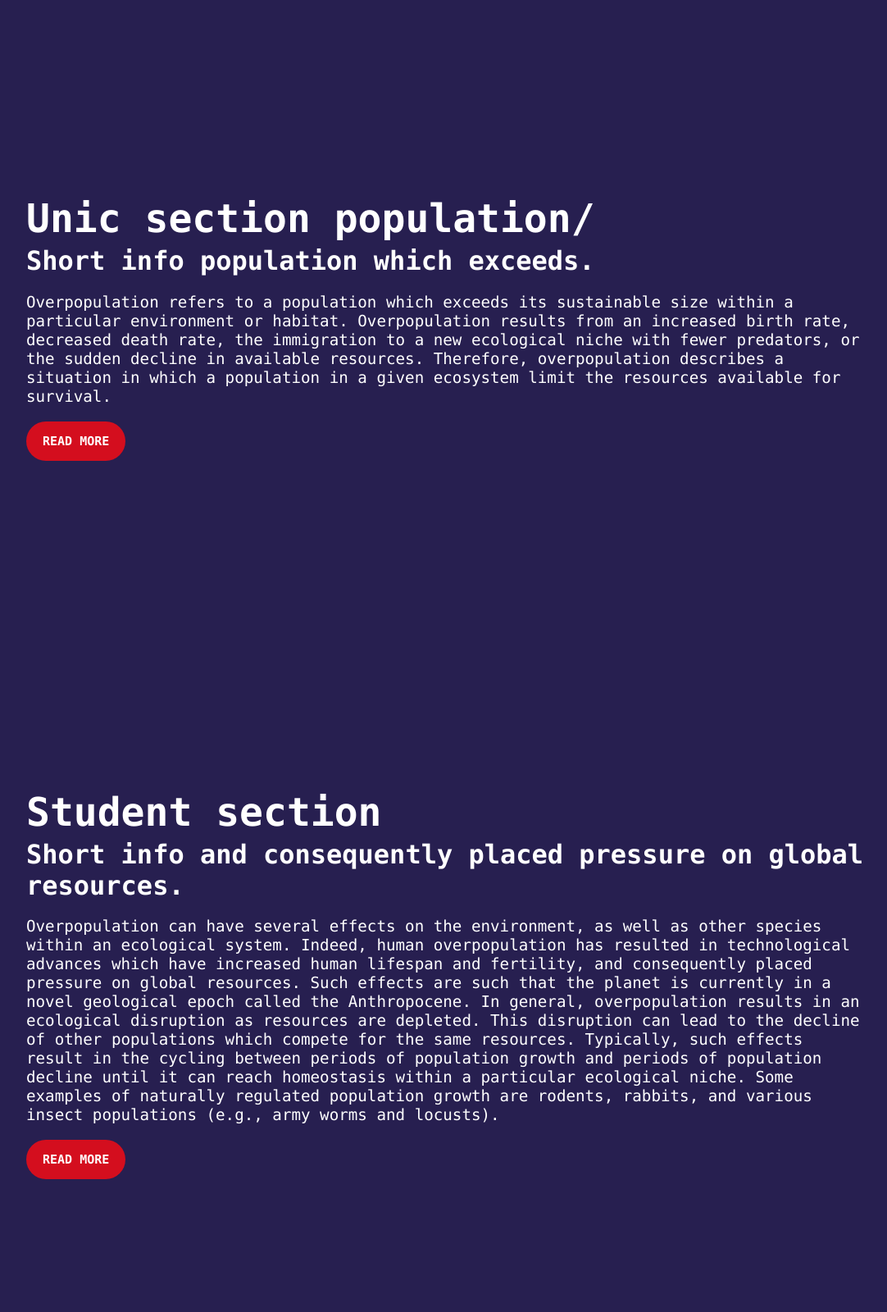
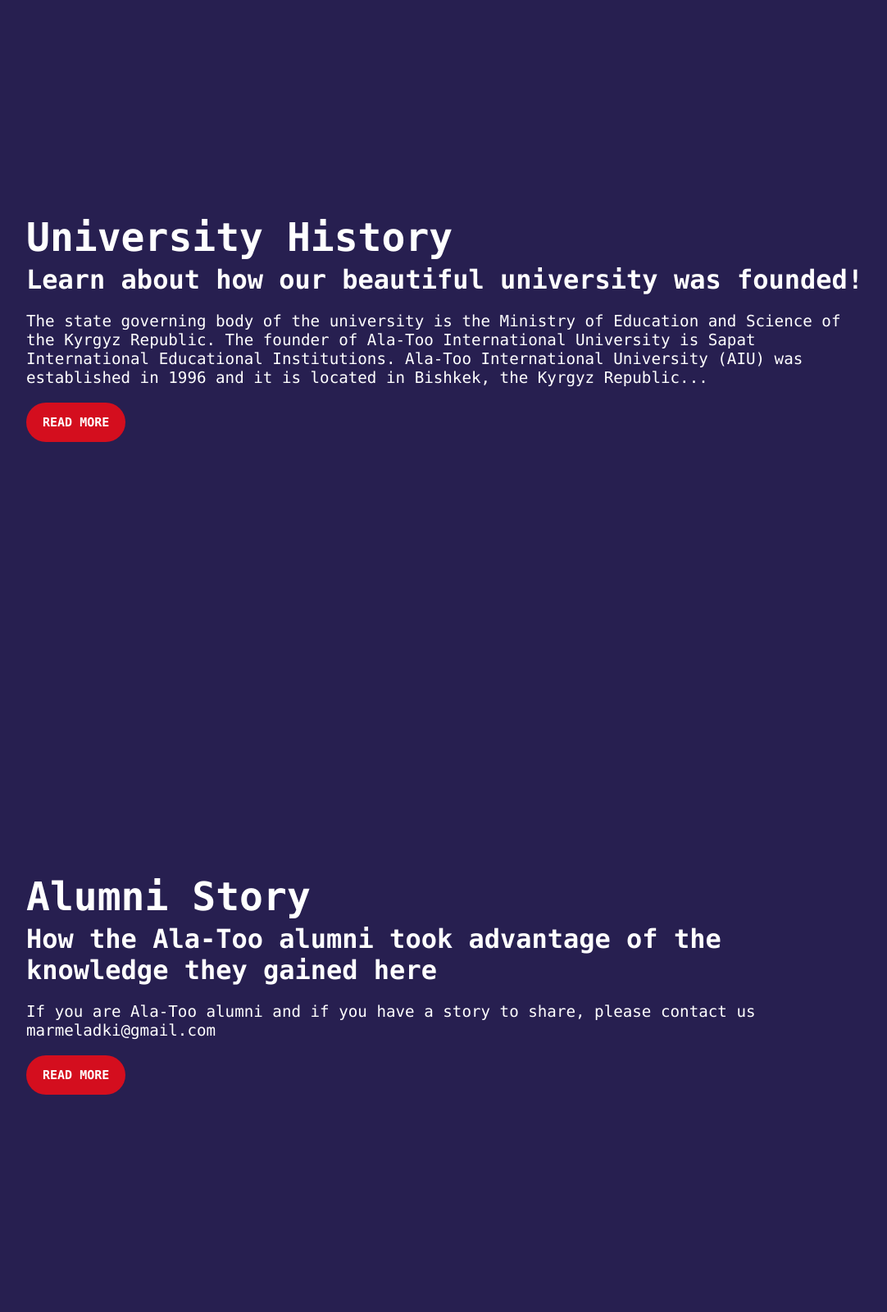
Before and after one commit to luianqi/django-project, a Django app: page /slider in a window 1280 px wide. Shown: the whole page at 82% size, without its empty margins (96-1178 px from the left). Run offline with Django 3.2, Linux system fonts and the light colour scheme.

Commit message:
edited out

```diff
--- a/Memo/main/templates/main/slider.html
+++ b/Memo/main/templates/main/slider.html
@@ -10,17 +10,19 @@
 	<body>
 	  	<section>
 	    	<div class="content">
-		      	<h2>Unic section population/</h2>
-		      	<h3>Short info population which exceeds.</h3>
-		      	<p>Overpopulation refers to a population which exceeds its sustainable size within a particular environment or habitat. Overpopulation results from an increased birth rate, decreased death rate, the immigration to a new ecological niche with fewer predators, or the sudden decline in available resources. Therefore, overpopulation describes a situation in which a population in a given ecosystem limit the resources available for survival.</p>
+		      	<h2>University History</h2>
+		      	<h3>Learn about how our beautiful university was founded!</h3>
+		      	<p>The state governing body of the university is the Ministry of Education and Science of the Kyrgyz Republic.
+					The founder of Ala-Too International University is Sapat International Educational Institutions.
+					Ala-Too International University (AIU) was established in 1996 and it is located in Bishkek, the Kyrgyz Republic...</p>
 		      	<a href="{% url 'unic' %}" href="#">Read More</a>
 	    	</div>
 	  	</section>
 	  	<section>
 	    	<div class="content">
-		      	<h2>Student section</h2>
-		      	<h3>Short info and consequently placed pressure on global resources.</h3>
-		      	<p>Overpopulation can have several effects on the environment, as well as other species within an ecological system. Indeed, human overpopulation has resulted in technological advances which have increased human lifespan and fertility, and consequently placed pressure on global resources. Such effects are such that the planet is currently in a novel geological epoch called the Anthropocene. In general, overpopulation results in an ecological disruption as resources are depleted. This disruption can lead to the decline of other populations which compete for the same resources. Typically, such effects result in the cycling between periods of population growth and periods of population decline until it can reach homeostasis within a particular ecological niche. Some examples of naturally regulated population growth are rodents, rabbits, and various insect populations (e.g., army worms and locusts).</p>
+		      	<h2>Alumni Story</h2>
+		      	<h3>How the Ala-Too alumni took advantage of the knowledge they gained here</h3>
+		      	<p>If you are Ala-Too alumni and if you have a story to share, please contact us marmeladki@gmail.com</p>
 				<a href="{% url 'endpage' %}" href="#">Read More</a>
 				{% if request.user.is_authenticated and request.user.is_staff %}
 				<a href="{% url 'create' %}" href="#">Add Story</a>
```
Also changed, not shown: Memo/stories/static/main/css/end.css (+5 -5 lines), Memo/db.sqlite3, Memo/stories/static/main/alumni/al1.jpg (added), Memo/stories/static/main/alumni/al2.jpg (added), Memo/stories/static/main/alumni/al3.jpg (added), Memo/stories/static/main/alumni/al4.webp (added), Memo/stories/static/main/alumni/al5.jpg (added), Memo/stories/static/main/alumni/al6.jpg (added).
